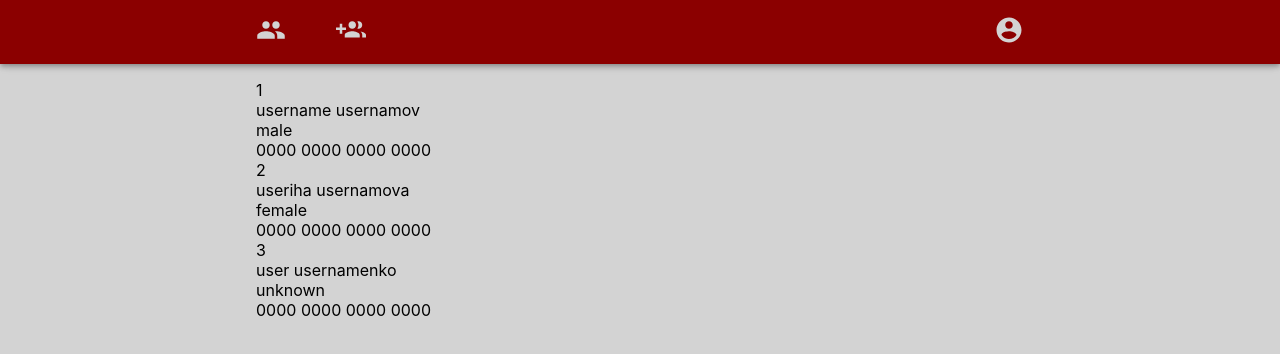
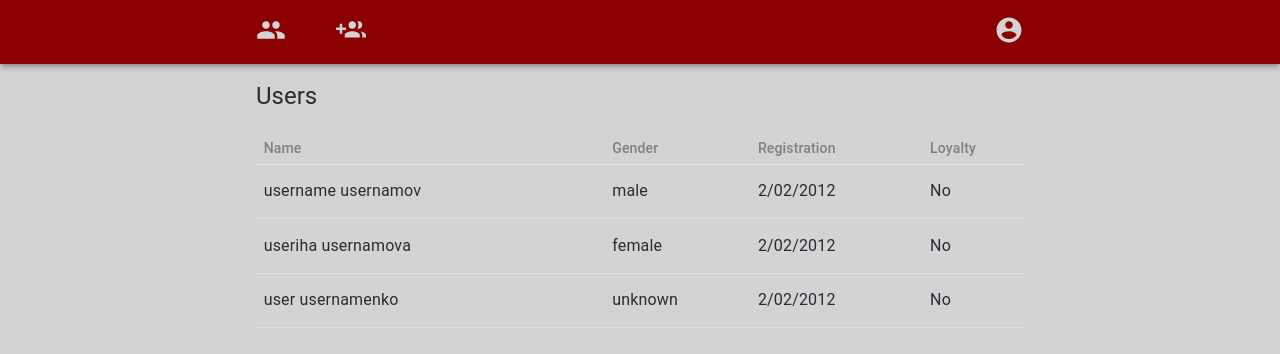
Before and after one commit to 19username95/users-management, a React (Create React App) app: page /users-list in a window 1280 px wide. Shown: the top 354 px of the page. Built offline with nearby package versions, Linux system fonts and the light colour scheme.

Commit message:
main styles all users

```diff
--- a/src/components/Navigation/Navigation.scss
+++ b/src/components/Navigation/Navigation.scss
@@ -1,4 +1,4 @@
-@import "../../constants/Constants";
+@import "../../constants";
 
 .Navigation {
   margin: 0;
--- /dev/null
+++ b/src/components/Title/Title.jsx
@@ -0,0 +1,14 @@
+import React from 'react';
+import './Title.scss'
+
+import Typography from '@material-ui/core/Typography';
+
+function Title(props) {
+    return (
+        <Typography className='Title' component="h1" variant="h5" gutterBottom>
+            {props.children}
+        </Typography>
+    );
+}
+
+export default Title
--- /dev/null
+++ b/src/components/Title/Title.scss
@@ -0,0 +1,4 @@
+@import "../../constants";
+
+.Title {
+}
--- a/src/components/UsersList/UsersList.jsx
+++ b/src/components/UsersList/UsersList.jsx
@@ -1,23 +1,58 @@
 import React from "react";
 import './UsersList.scss';
 
+import Title from '../Title/Title';
+
+import {
+    Box,
+    Table,
+    TableBody,
+    TableCell,
+    TableHead,
+    TableRow
+} from "@material-ui/core";
+
 const UsersList = ({ users }) => {
     return (
-        <section className='UsersList'>
-            {users.map((user, index) => {
+        <Box className='UsersSection'>
+            <Title className='UsersSection-UsersTitle'>Users</Title>
+            <Table className='UsersSection-UsersTable UsersTable' fixedHeader={true}>
+                <TableHead className='UsersTable-Head'>
+                    <TableRow className='UsersTable-HeadRow'>
+                        <TableCell className='UsersTable-HeadCell'>Name</TableCell>
+                        <TableCell className='UsersTable-HeadCell'>Gender</TableCell>
+                        <TableCell className='UsersTable-HeadCell'>Registration</TableCell>
+                        <TableCell className='UsersTable-HeadCell'>Loyalty</TableCell>
+                    </TableRow>
+                </TableHead>
+                <TableBody className='UsersTable-Body'>
+                    {users.map((user) => (
+                        <TableRow  className='UsersTable-BodyRow' key={user.id}>
+                            <TableCell  className='UsersTable-BodyCell UsersTable-BodyCell_name'>{user.name} {user.surname}</TableCell>
+                            <TableCell  className='UsersTable-BodyCell UsersTable-BodyCell_sex'>{user.sex}</TableCell>
+                            <TableCell  className='UsersTable-BodyCell UsersTable-BodyCell_registration'>{user.registrationDate.toString()}</TableCell>
+                            <TableCell  className='UsersTable-BodyCell UsersTable-BodyCell_loyalty'>{user.isLoyalty?'Yes':'No'}</TableCell>
+                        </TableRow>
+                    ))}
+                </TableBody>
+            </Table>
+
+            {
+                /* {users.map((user, index) => {
                 return (
                     <div className='UsersList-UserView User' key={index}>
                         <div className='User-Id'>{user.id}</div>
                         <div className='User-Names'>{user.name} {user.surname}</div>
                         <div className='User-Sex'>{user.sex}</div>
                         <div className='User-Card'>{user.card}</div>
+                        <div className='User-RegistrationDate'>{user.registrationDate.toString()}</div>
                         <div className='User-IsLoyalty'>{user.isLoyalty}</div>
                         <div className='User-Coupon'>{user.coupon}</div>
-                        <div className='User-RegistrationDate'>{user.registrationDate.toString()}</div>
                     </div>
                 );
-            })}
-        </section>
+            })} */
+            }
+        </Box>
     );
 };
 
--- a/src/components/UsersList/UsersList.scss
+++ b/src/components/UsersList/UsersList.scss
@@ -1,6 +1,64 @@
-.UsersList {
+@import "../../constants";
 
-  .User {
+.UsersSection {
+
+  .UsersSection-UsersTitle {
 
   }
+
+  .UsersTable {
+    width: 100%;
+
+    .UsersTable-Head {
+
+      .UsersTable-HeadRow {
+
+        .UsersTable-HeadCell {
+          padding: 2% 1% 0.5%;
+          color: grey;
+        }
+      }
+    }
+
+    .UsersTable-Body {
+      .UsersTable-BodyRow {
+
+        .UsersTable-BodyCell {
+          padding: 2% 1%;
+          color: $main-color;
+          font-size: 1em;
+        }
+      }
+    }
+  }
 }
+
+@media screen and (max-width: $breakpoint-mobile-max) {
+  .UsersSection {
+
+    .UsersSection-UsersTitle {
+
+    }
+
+    .UsersTable {
+
+      .UsersTable-Head {
+
+        .UsersTable-HeadRow {
+
+          .UsersTable-HeadCell {
+          }
+        }
+      }
+
+      .UsersTable-Body {
+        .UsersTable-BodyRow {
+
+          .UsersTable-BodyCell {
+            font-size: 0.75em;
+          }
+        }
+      }
+    }
+  }
+}
--- /dev/null
+++ b/src/constants.scss
@@ -0,0 +1,6 @@
+$container-width: 768px;
+$main-color: #282c34;
+$font-family: 'Lucida Sans Unicode', 'Arial', serif;
+
+$breakpoint-tablet-max: 1023px;
+$breakpoint-mobile-max: 767px;
--- a/src/constants/Constants.scss
+++ /dev/null
@@ -1 +0,0 @@
-$container-width: 768px;
--- a/src/index.scss
+++ b/src/index.scss
@@ -1,4 +1,4 @@
-@import "constants/Constants.scss";
+@import "constants";
 
 body {
   margin: 0;
@@ -7,12 +7,15 @@ body {
     sans-serif;
   -webkit-font-smoothing: antialiased;
   -moz-osx-font-smoothing: grayscale;
+
   background-color: lightgray;
+  color: $main-color;
+  font-family: $font-family;
 }
 
 code {
-  font-family: source-code-pro, Menlo, Monaco, Consolas, 'Courier New',
-    monospace;
+  //font-family: source-code-pro, Menlo, Monaco, Consolas, 'Courier New',
+  //  monospace;
 }
 
 div#root {
--- a/src/mocks/all-users.json
+++ b/src/mocks/all-users.json
@@ -5,30 +5,30 @@
       "name": "username",
       "surname": "usernamov",
       "sex": "male",
-      "card": "0000 0000 0000 0000",
+      "card": "MC ⠀•••• 1253",
       "isLoyalty": false,
       "coupon": "",
-      "registrationDate": ""
+      "registrationDate": "2/02/2012"
     },
     {
       "id": 2,
       "name": "useriha",
       "surname": "usernamova",
       "sex": "female",
-      "card": "0000 0000 0000 0000",
+      "card": "VISA ⠀•••• 3719",
       "isLoyalty": false,
       "coupon": "",
-      "registrationDate": ""
+      "registrationDate": "2/02/2012"
     },
     {
       "id": 3,
       "name": "user",
       "surname": "usernamenko",
       "sex": "unknown",
-      "card": "0000 0000 0000 0000",
+      "card": "VISA ⠀•••• 2574",
       "isLoyalty": false,
       "coupon": "",
-      "registrationDate": ""
+      "registrationDate": "2/02/2012"
     }
   ]
 }
```
